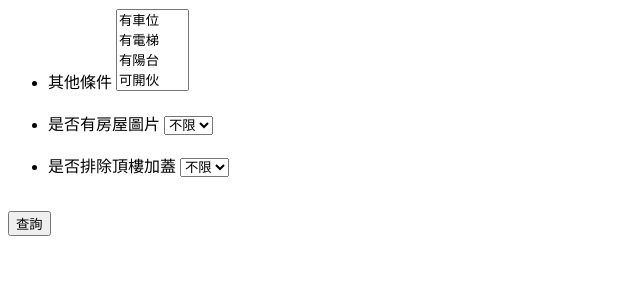
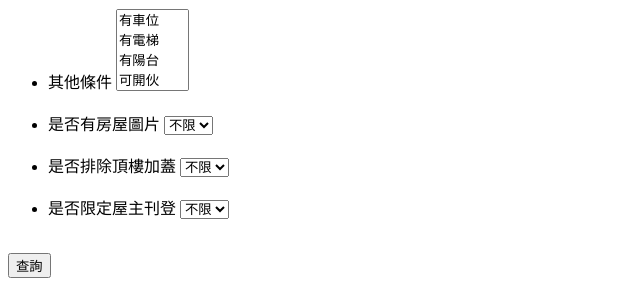
Before and after one commit to fkztw/sgl, a Flask app: page / in a window 1280 px wide. Shown: the part 568-854 px from the top of the page, without its empty margins (0-640 px from the left). Before the commit the page ends 804 px from the top, so only its background shows below. Run offline with Flask 2, Linux system fonts and the light colour scheme.

Commit message:
Add role into form

```diff
--- a/sgl/forms.py
+++ b/sgl/forms.py
@@ -166,4 +166,13 @@ class QueryForm(FlaskForm):
         validators=[DataRequired()],
     )
 
+    role = fields.SelectField(
+        '是否限定屋主刊登',
+        choices=[
+            ('0', '不限'),
+            ('1', '是'),
+        ],
+        validators=[DataRequired()],
+    )
+
     submit = fields.SubmitField('查詢')
--- a/sgl/templates/index.html
+++ b/sgl/templates/index.html
@@ -21,6 +21,7 @@
             <li> {{ form.other.label }} {{ form.other }} </li><br/>
             <li> {{ form.hasimg.label }} {{ form.hasimg }} </li><br/>
             <li> {{ form.not_cover.label }} {{ form.not_cover }} </li><br/>
+            <li> {{ form.role.label }} {{ form.role }} </li><br/>
         </ul>
         {{ form.submit }}
 	</form>
```
